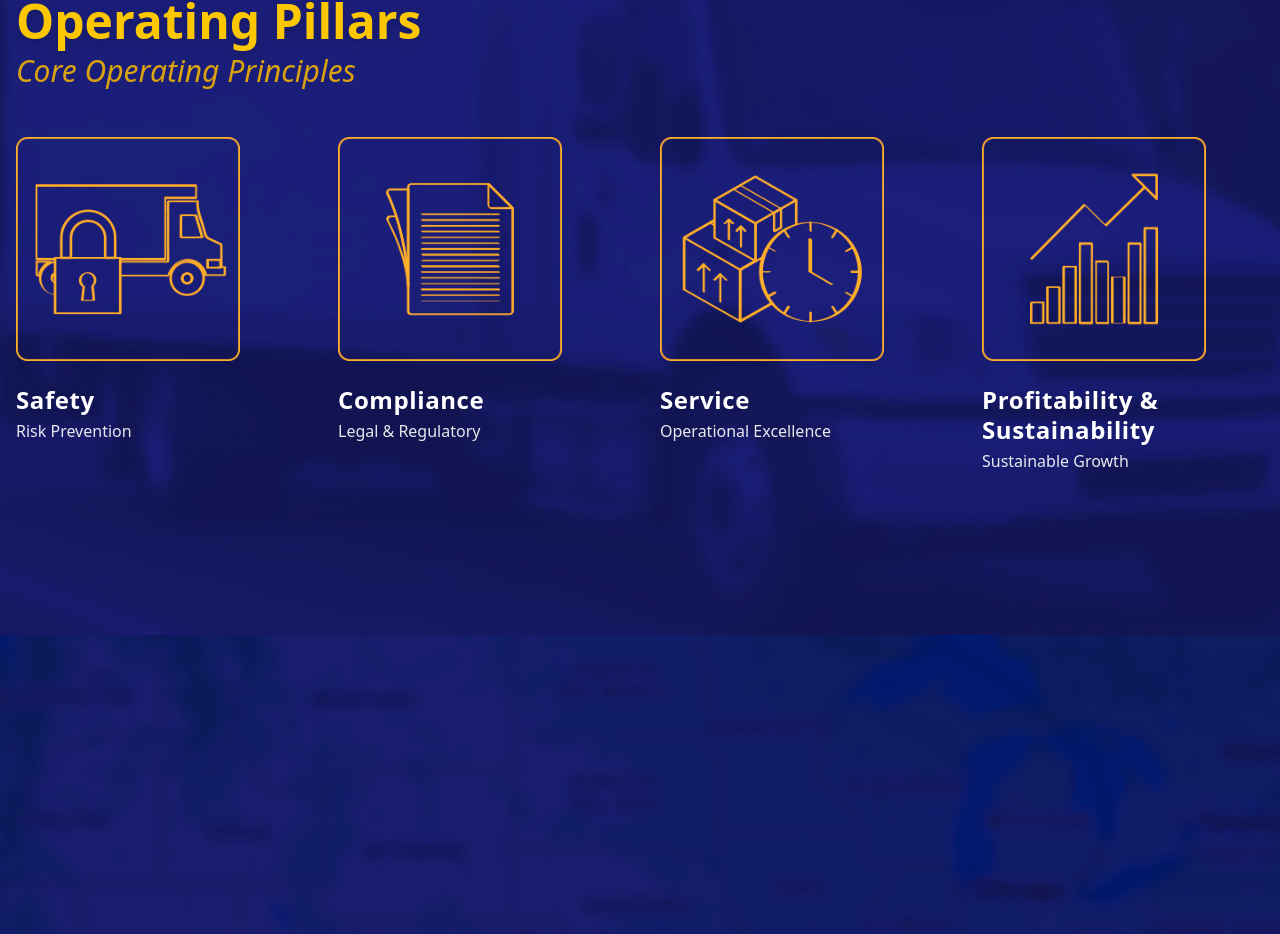
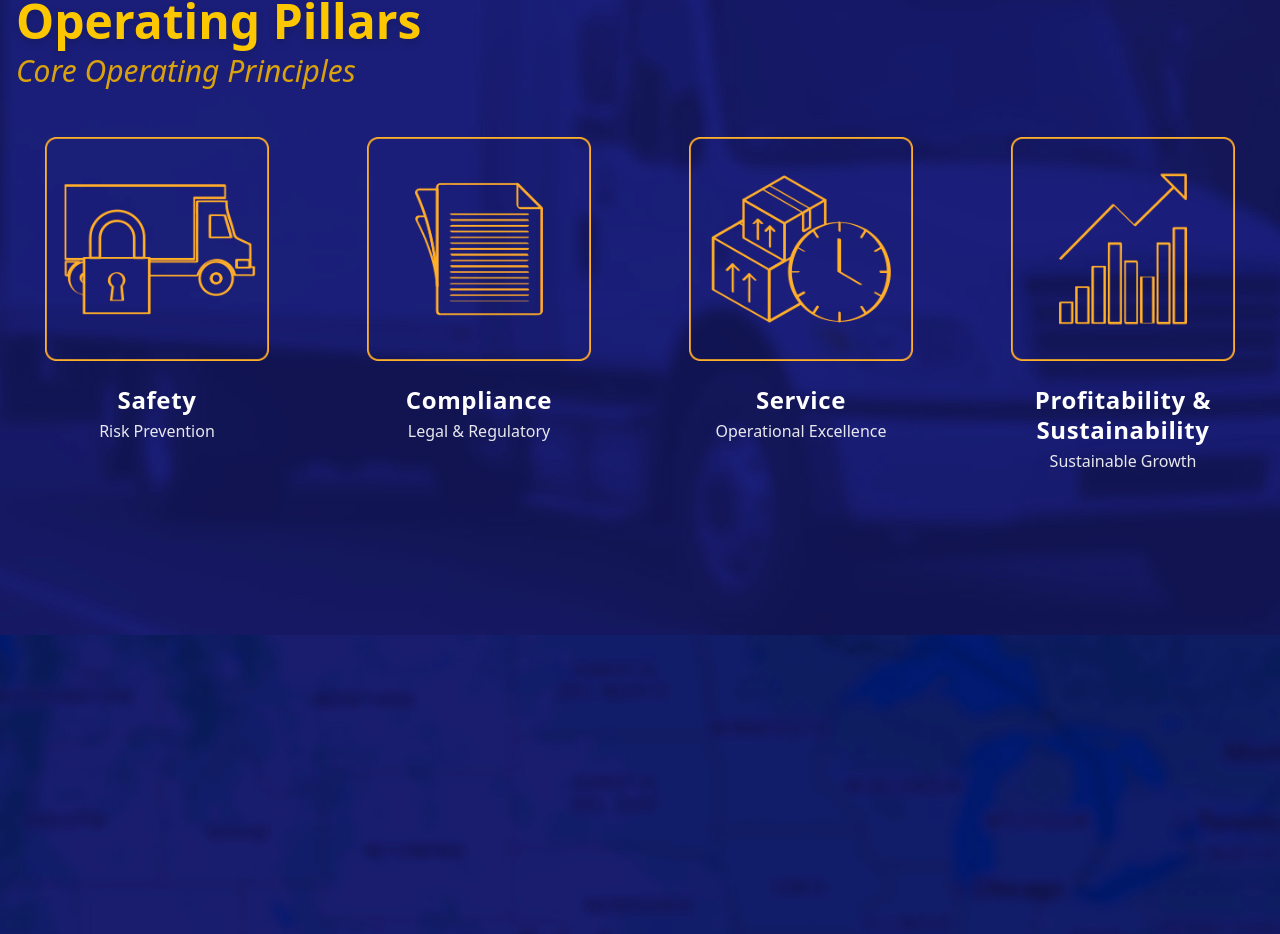
Before and after one commit to gaptrasnport/gap_web, a Next.js app: page / in a window 1280 px wide. Shown: the part 1765-2699 px from the top of the page. Built offline with nearby package versions, Linux system fonts and the light colour scheme.

Commit message:
The text accompanying the icons in the Pillars section is justified in its centering.

```diff
--- a/app/components/OperatingPillars.tsx
+++ b/app/components/OperatingPillars.tsx
@@ -56,16 +56,16 @@ export default function OperatingPillars() {
                     {pillars.map((pillar, index) => {
                         const Content = (
                             <div
-                                className="flex flex-col items-start text-left group cursor-pointer"
+                                className="flex flex-col items-center text-center group cursor-pointer"
                             >
                                 {/* Icon Container - Border removed */}
-                                <div className="mb-6 flex items-start justify-start w-48 h-48 md:w-56 md:h-56 transition-transform group-hover:scale-105">
+                                <div className="mb-6 flex items-center justify-center w-48 h-48 md:w-56 md:h-56 transition-transform group-hover:scale-105">
                                     <div className="relative w-full h-full">
                                         <Image
                                             src={pillar.icon}
                                             alt={pillar.alt}
                                             fill
-                                            className="object-contain object-left"
+                                            className="object-contain object-center"
                                         />
                                     </div>
                                 </div>
```
